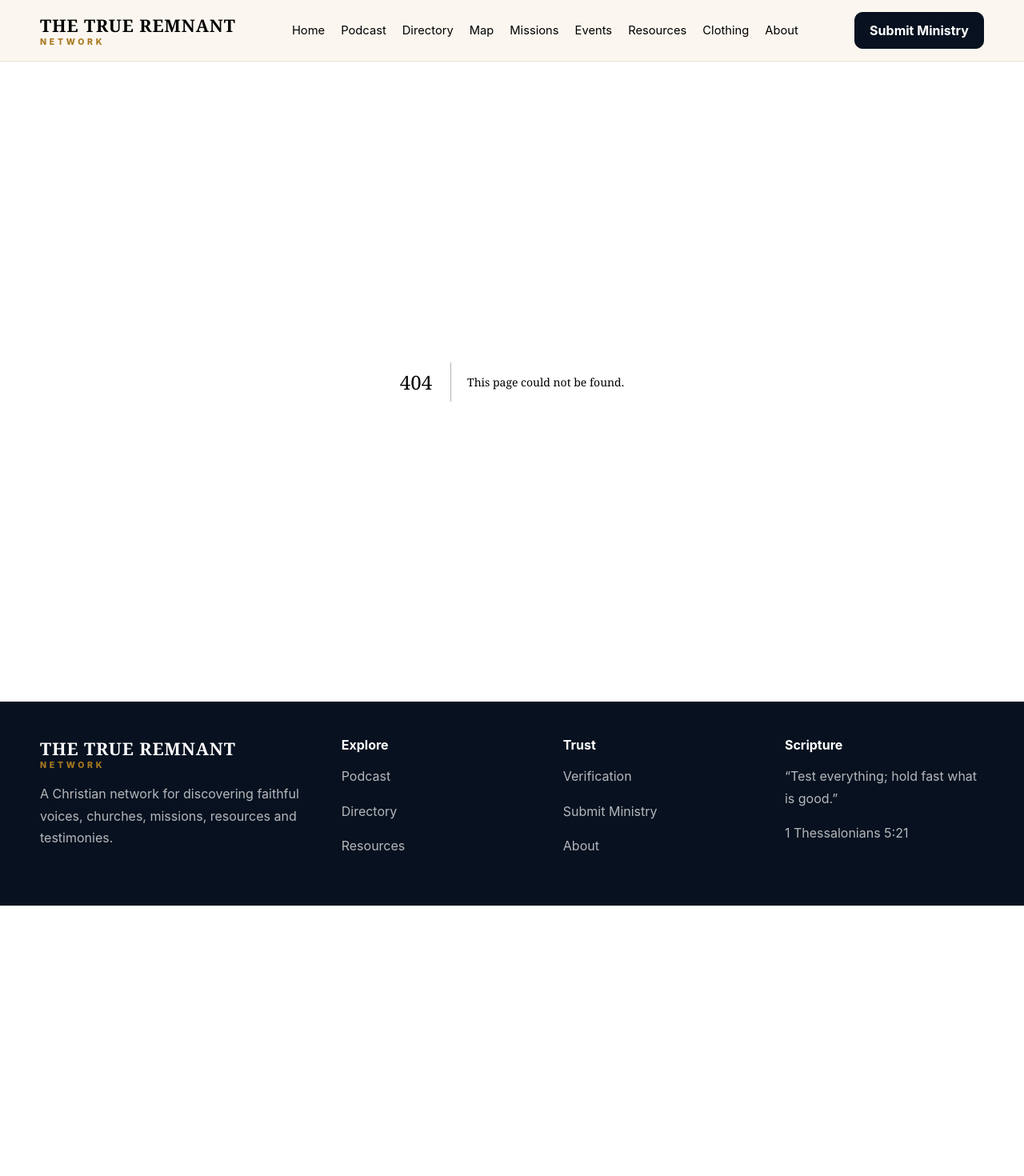
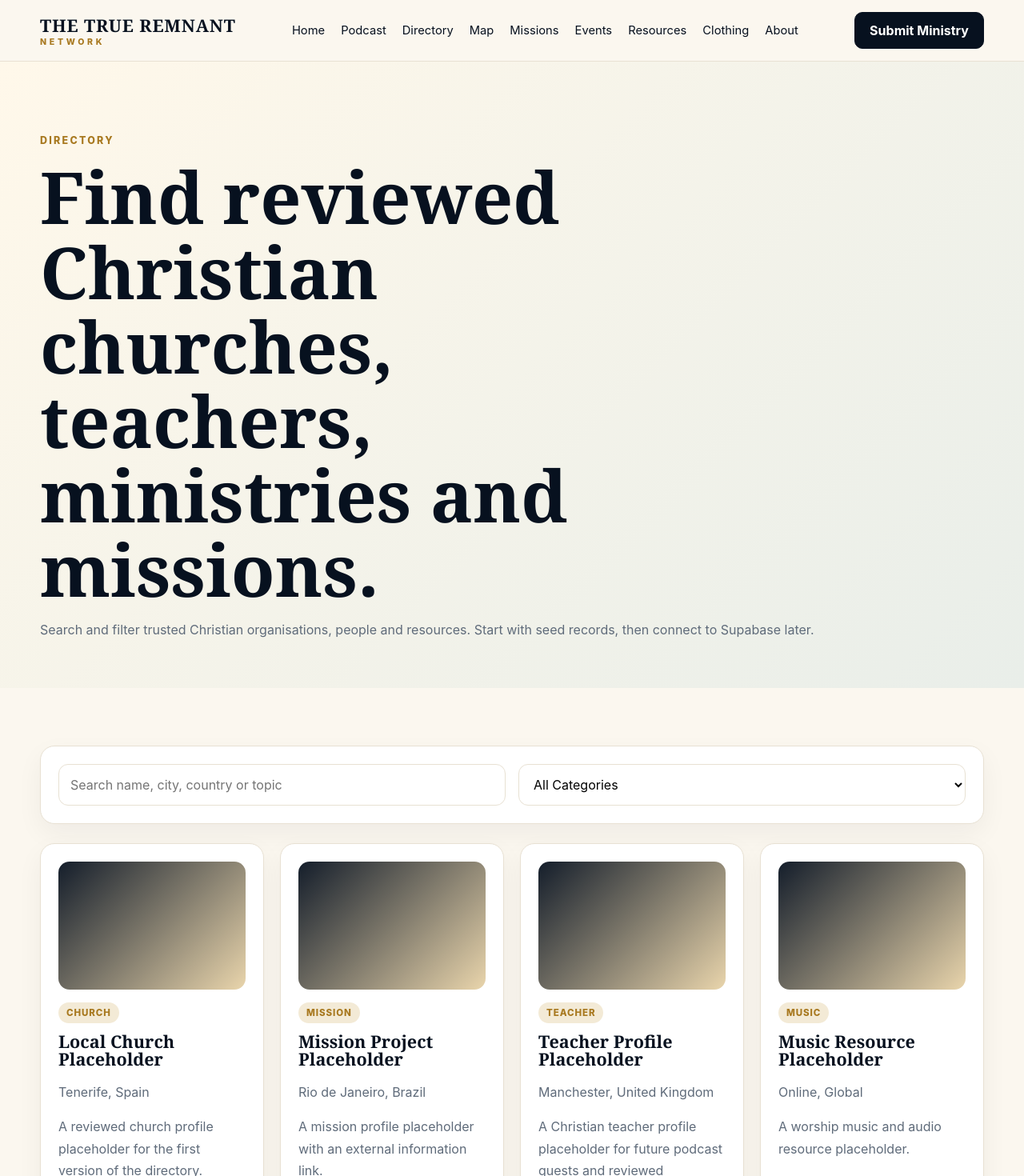
Before and after one commit to dakande85-bit/the-true-remnant-network, a Next.js app: page /directory in a window 1280 px wide. Before the commit this address had no page. Shown: the top 1470 px of the page at 80% size. Before the commit the page ends 1132 px from the top, so only its background shows below. Built offline with nearby package versions, Linux system fonts and the light colour scheme.

Commit message:
Add directory page

```diff
--- /dev/null
+++ b/src/app/directory/page.tsx
@@ -0,0 +1,36 @@
+import { DirectoryCard } from "@/components/DirectoryCard";
+import { directoryItems } from "@/data/directory";
+
+export default function DirectoryPage() {
+  return (
+    <>
+      <section className="page-hero">
+        <div className="container">
+          <p className="kicker">Directory</p>
+          <h1>Find reviewed Christian churches, teachers, ministries and missions.</h1>
+          <p>Search and filter trusted Christian organisations, people and resources. Start with seed records, then connect to Supabase later.</p>
+        </div>
+      </section>
+      <section className="section">
+        <div className="container">
+          <div className="card" style={{ marginBottom: 24 }}>
+            <div className="form-grid">
+              <input className="input" placeholder="Search name, city, country or topic" />
+              <select>
+                <option>All Categories</option>
+                <option>Church</option>
+                <option>Teacher</option>
+                <option>Mission</option>
+                <option>Charity</option>
+                <option>Music</option>
+              </select>
+            </div>
+          </div>
+          <div className="grid grid-4">
+            {directoryItems.map((item) => <DirectoryCard key={item.id} item={item} />)}
+          </div>
+        </div>
+      </section>
+    </>
+  );
+}
```
